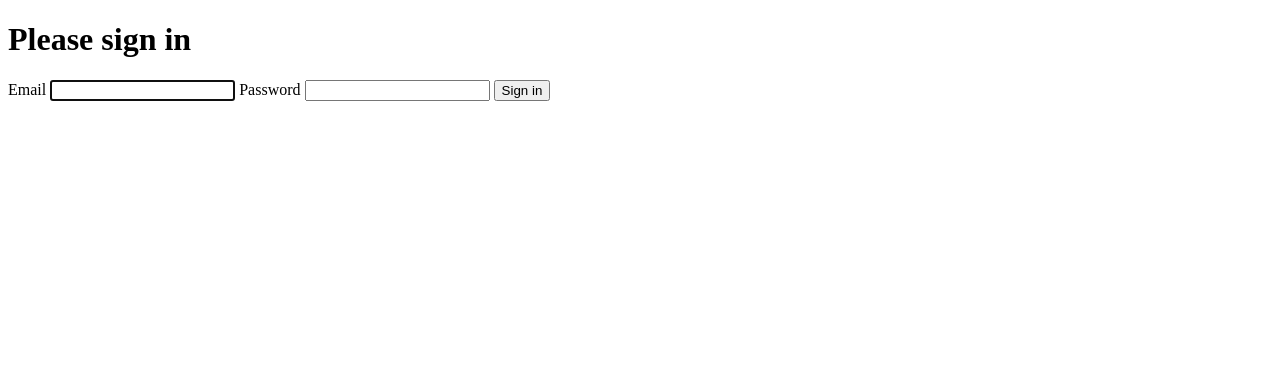
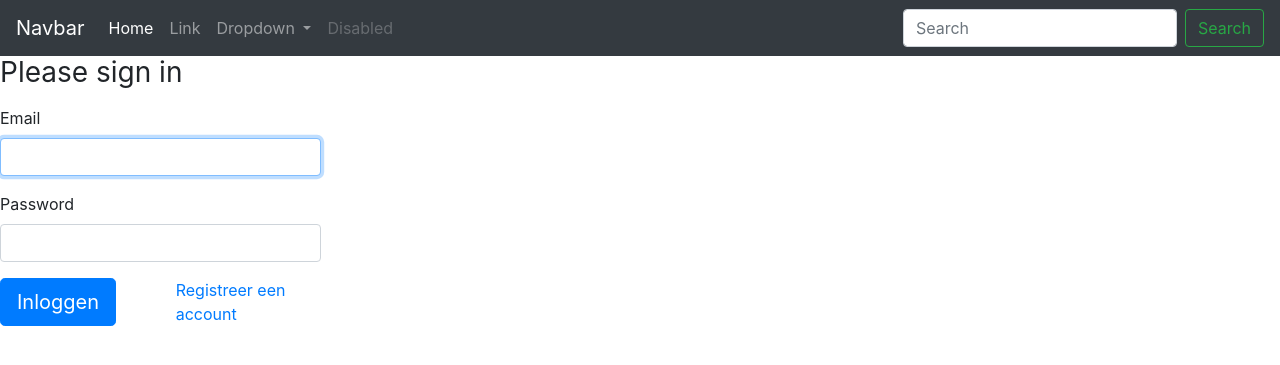
Before and after one commit to ValentijnManshande/2much2do2day, a Symfony app: template templates/security/login.html.twig in a window 1280 px wide. Shown: the top 365 px of the page. Run offline with Twig, Linux system fonts and the light colour scheme; the template is opened without the code that fills it, so the values that code supplies are empty; some libraries are stand-ins or nearby versions.

Commit message:
setting up user registration and login functionality.

```diff
--- a/composer.json
+++ b/composer.json
@@ -13,6 +13,7 @@
         "symfony/framework-bundle": "5.1.*",
         "symfony/orm-pack": "^1.1",
         "symfony/security-bundle": "5.1.*",
+        "symfony/validator": "5.1.*",
         "symfony/yaml": "5.1.*"
     },
     "require-dev": {
--- /dev/null
+++ b/public/styles/main.css
@@ -0,0 +1,5 @@
+*, :after, :before {
+    -webkit-box-sizing: border-box;
+    -moz-box-sizing: border-box;
+    box-sizing: border-box;
+}
--- a/src/Entity/User.php
+++ b/src/Entity/User.php
@@ -6,10 +6,12 @@ use App\Repository\UserRepository;
 use Doctrine\Common\Collections\ArrayCollection;
 use Doctrine\Common\Collections\Collection;
 use Doctrine\ORM\Mapping as ORM;
+use Symfony\Bridge\Doctrine\Validator\Constraints\UniqueEntity;
 use Symfony\Component\Security\Core\User\UserInterface;
 
 /**
  * @ORM\Entity(repositoryClass=UserRepository::class)
+ * @UniqueEntity(fields={"email"}, message="There is already an account with this email")
  */
 class User implements UserInterface
 {
--- a/templates/base.html.twig
+++ b/templates/base.html.twig
@@ -2,11 +2,19 @@
 <html>
     <head>
         <meta charset="UTF-8">
-        <title>{% block title %}Welcome!{% endblock %}</title>
-        {% block stylesheets %}{% endblock %}
+        <title>{% block title %}|| 2much2do2day{% endblock %}</title>
+        {% block stylesheets %}
+        <link rel="stylesheet" href="https://stackpath.bootstrapcdn.com/bootstrap/4.5.0/css/bootstrap.min.css" integrity="sha384-9aIt2nRpC12Uk9gS9baDl411NQApFmC26EwAOH8WgZl5MYYxFfc+NcPb1dKGj7Sk" crossorigin="anonymous">
+        {% endblock %}
     </head>
     <body>
-        {% block body %}{% endblock %}
-        {% block javascripts %}{% endblock %}
+        {% block body %}
+
+        {% endblock %}
+        {% block javascripts %}
+        <script src="https://code.jquery.com/jquery-3.5.1.slim.min.js" integrity="sha384-DfXdz2htPH0lsSSs5nCTpuj/zy4C+OGpamoFVy38MVBnE+IbbVYUew+OrCXaRkfj" crossorigin="anonymous"></script>
+        <script src="https://cdn.jsdelivr.net/npm/popper.js@1.16.0/dist/umd/popper.min.js" integrity="sha384-Q6E9RHvbIyZFJoft+2mJbHaEWldlvI9IOYy5n3zV9zzTtmI3UksdQRVvoxMfooAo" crossorigin="anonymous"></script>
+        <script src="https://stackpath.bootstrapcdn.com/bootstrap/4.5.0/js/bootstrap.min.js" integrity="sha384-OgVRvuATP1z7JjHLkuOU7Xw704+h835Lr+6QL9UvYjZE3Ipu6Tp75j7Bh/kR0JKI" crossorigin="anonymous"></script>
+        {% endblock %}
     </body>
 </html>
--- a/templates/main/index.html.twig
+++ b/templates/main/index.html.twig
@@ -1,20 +1,21 @@
 {% extends 'base.html.twig' %}
 
-{% block title %}Hello MainController!{% endblock %}
+{% block title %} Welkom! {{ parent() }} {% endblock %}
 
 {% block body %}
-<style>
-    .example-wrapper { margin: 1em auto; max-width: 800px; width: 95%; font: 18px/1.5 sans-serif; }
-    .example-wrapper code { background: #F5F5F5; padding: 2px 6px; }
-</style>
 
-<div class="example-wrapper">
-    <h1>Hello {{ controller_name }}! ✅</h1>
+    <header>
+        {% block navigation %}
+            {{ include('partials/navigation.html.twig')}}
+        {% endblock navigation %}
+    <header>
 
-    This friendly message is coming from:
-    <ul>
-        <li>Your controller at <code><a href="{{ 'C:/2much2do2day/src/Controller/MainController.php'|file_link(0) }}">src/Controller/UserController.php</a></code></li>
-        <li>Your template at <code><a href="{{ 'C:/2much2do2day/templates/main/index.html.twig'|file_link(0) }}">templates/user/index.html.twig</a></code></li>
-    </ul>
-</div>
-{% endblock %}
+    <div class="container-fluid">
+        <div class="row flex-xl-nowrap">
+        {% block content %}
+
+        {% endblock content %}
+        </div>
+    </div>
+
+{% endblock body %}
--- /dev/null
+++ b/templates/partials/navigation.html.twig
@@ -0,0 +1,35 @@
+<nav class="navbar navbar-expand-lg navbar-dark bg-dark">
+    <a class="navbar-brand" href="#">Navbar</a>
+    <button class="navbar-toggler" type="button" data-toggle="collapse" data-target="#navbarSupportedContent" aria-controls="navbarSupportedContent" aria-expanded="false" aria-label="Toggle navigation">
+        <span class="navbar-toggler-icon"></span>
+    </button>
+
+    <div class="collapse navbar-collapse" id="navbarSupportedContent">
+        <ul class="navbar-nav mr-auto">
+        <li class="nav-item active">
+            <a class="nav-link" href="#">Home <span class="sr-only">(current)</span></a>
+        </li>
+        <li class="nav-item">
+            <a class="nav-link" href="#">Link</a>
+        </li>
+        <li class="nav-item dropdown">
+            <a class="nav-link dropdown-toggle" href="#" id="navbarDropdown" role="button" data-toggle="dropdown" aria-haspopup="true" aria-expanded="false">
+            Dropdown
+            </a>
+            <div class="dropdown-menu" aria-labelledby="navbarDropdown">
+            <a class="dropdown-item" href="#">Action</a>
+            <a class="dropdown-item" href="#">Another action</a>
+            <div class="dropdown-divider"></div>
+            <a class="dropdown-item" href="#">Something else here</a>
+            </div>
+        </li>
+        <li class="nav-item">
+            <a class="nav-link disabled" href="#" tabindex="-1" aria-disabled="true">Disabled</a>
+        </li>
+        </ul>
+        <form class="form-inline my-2 my-lg-0">
+        <input class="form-control mr-sm-2" type="search" placeholder="Search" aria-label="Search">
+        <button class="btn btn-outline-success my-2 my-sm-0" type="submit">Search</button>
+        </form>
+    </div>
+</nav>
--- a/templates/security/login.html.twig
+++ b/templates/security/login.html.twig
@@ -1,8 +1,8 @@
-{% extends 'base.html.twig' %}
+{% extends 'main/index.html.twig' %}
 
-{% block title %}Log in!{% endblock %}
+{% block title %}Log in! {{ parent() }}{% endblock %}
 
-{% block body %}
+{% block content %}
 <form method="post">
     {% if error %}
         <div class="alert alert-danger">{{ error.messageKey|trans(error.messageData, 'security') }}</div>
@@ -10,16 +10,19 @@
 
     {% if app.user %}
         <div class="mb-3">
-            You are logged in as {{ app.user.username }}, <a href="{{ path('app_logout') }}">Logout</a>
+            Ingelogd als {{ app.user.username }}, <a href="{{ path('app_logout') }}">Logout</a>
         </div>
     {% endif %}
 
     <h1 class="h3 mb-3 font-weight-normal">Please sign in</h1>
+    <div class="form-group">
         <label for="inputEmail">Email</label>
         <input type="email" value="{{ last_username }}" name="email" id="inputEmail" class="form-control" required autofocus>
+    </div>
+    <div class="form-group">
         <label for="inputPassword">Password</label>
         <input type="password" name="password" id="inputPassword" class="form-control" required>
-
+    </div>
     <input type="hidden" name="_csrf_token"
            value="{{ csrf_token('authenticate') }}"
     >
@@ -34,9 +37,17 @@
             </label>
         </div>
     #}
-
+    <div class="row">
+        <div class="col">
             <button class="btn btn-lg btn-primary" type="submit">
-        Sign in
+                Inloggen
             </button>
+        </div>
+        <div class="col">
+            <a href={{path('app_register')}}>
+                Registreer een account
+            </a>
+        </div>
+    </div>
 </form>
 {% endblock %}
```
Also changed, not shown: src/Controller/RegistrationController.php (added, +52 -0 lines), src/Form/RegistrationFormType.php (added, +52 -0 lines), templates/registration/register.html.twig (added, +21 -0 lines), 5 other files. Lines whose indentation alone changed are shown as unchanged.
